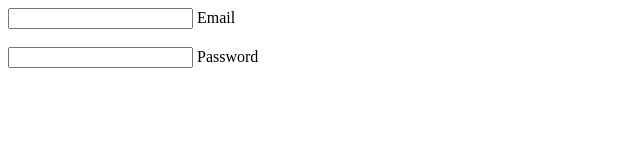
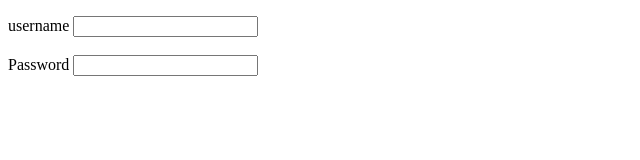
Before and after one commit to kalicharandev/Search, a plain HTML site: page user.html in a window 1280 px wide. Shown: the whole page, without its empty margins (0-640 px from the left). Drawn offline with Linux system fonts and the light colour scheme.

Commit message:
modify usernmae

```diff
--- a/user.html
+++ b/user.html
@@ -1,11 +1,12 @@
 <!DOCTYPE html>
 <html >
 <body>
+    <p i="demo"></p>
     <div class="form-control">
-    <input type="text" required>
-          <label>Email</label><br><br>
-    <input type="password" required>
-            <label>Password</label><br><br>
-          </div>
+        <label>username</label>
+    <input type="text"id="@"><br><br>
+    <label>Password</label>
+    <input type="password"id="welcome"> <br><br>
+    </div>
 </body>
 </html>
```
